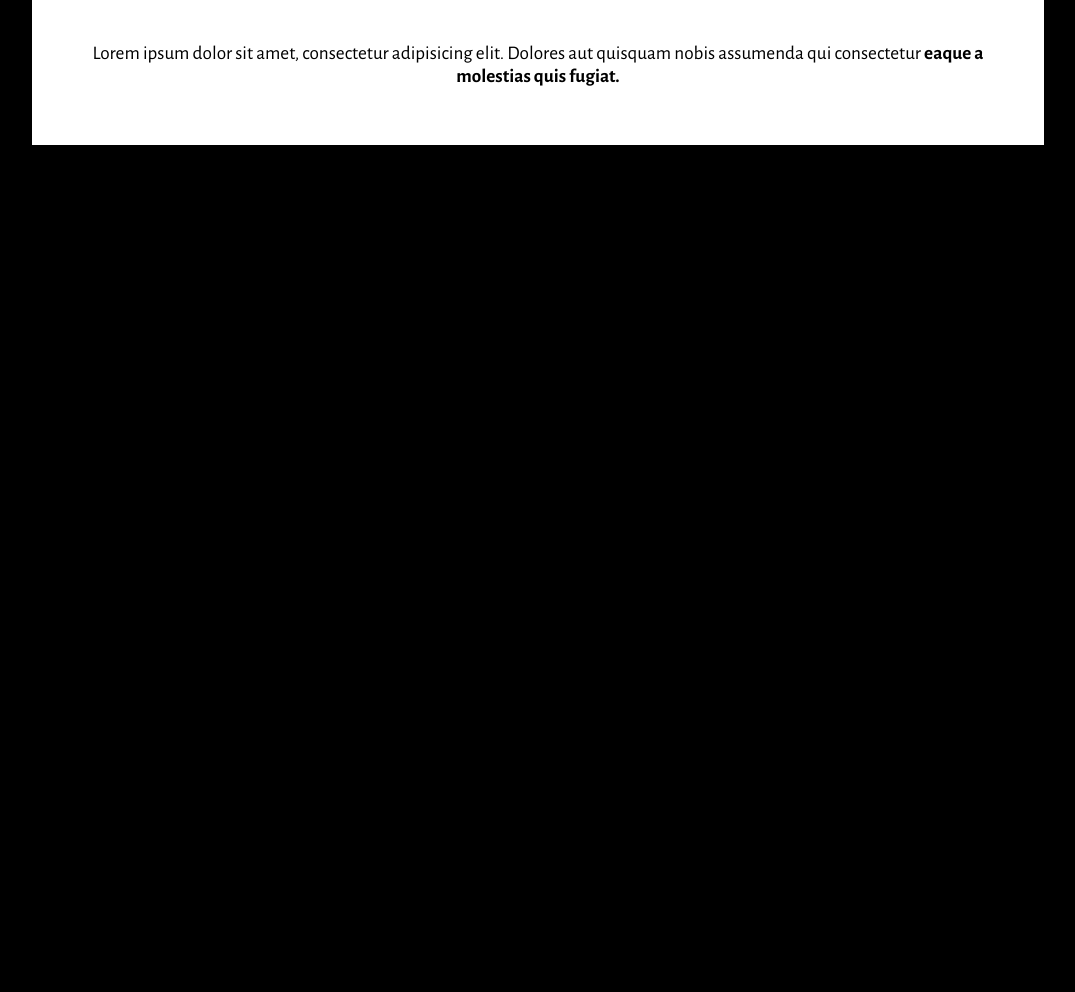
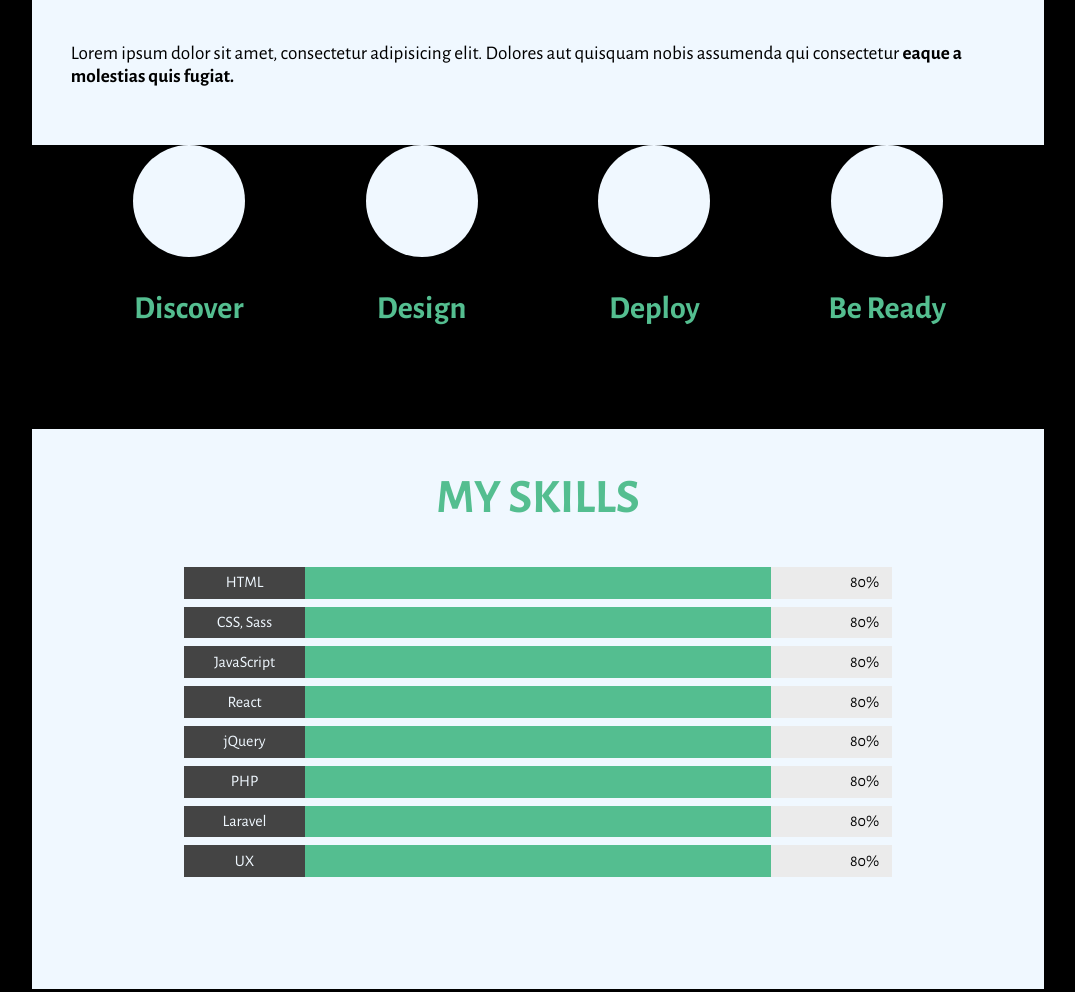
Before and after one commit to meleshkevich/aneta-portfolio, a plain HTML site: page index.html in a window 1280 px wide. Shown: the part 456-1448 px from the top of the page, without its empty margins (102-1177 px from the left). Before the commit the page ends 800 px from the top, so only its background shows below. Drawn offline with nearby package versions, Linux system fonts and the light colour scheme.

Commit message:
add skill section

```diff
--- a/index.html
+++ b/index.html
@@ -37,35 +37,82 @@
         </p>
       </div>
       <div class="flow flex-row">
-        <div class="dicover flex-column">
+        <div class="flow-item flex-column">
           <div class="circle"></div>
           <p class="flow-header">Discover</p>
           <p class="flow-text">
             Lorem ipsum dolor, sit amet consectetur adipisicing elit.
           </p>
         </div>
-        <div class="design flex-column">
+        <div class="flow-item flex-column">
           <div class="circle"></div>
-          <p class="flow-header">Discover</p>
+          <p class="flow-header">Design</p>
           <p class="flow-text">
             Lorem ipsum dolor, sit amet consectetur adipisicing elit.
           </p>
         </div>
-        <div class="deploy flex-column">
+        <div class="flow-item flex-column">
           <div class="circle"></div>
-          <p class="flow-header">Discover</p>
+          <p class="flow-header">Deploy</p>
           <p class="flow-text">
             Lorem ipsum dolor, sit amet consectetur adipisicing elit.
           </p>
         </div>
-        <div class="ready flex-column">
+        <div class="flow-item flex-column">
           <div class="circle"></div>
-          <p class="flow-header">Discover</p>
+          <p class="flow-header">Be Ready</p>
           <p class="flow-text">
             Lorem ipsum dolor, sit amet consectetur adipisicing elit.
           </p>
         </div>
       </div>
+      <div class="skills flex-column">
+        <div class="skills-header">
+          <h2>My skills</h2>
+        </div>
+        <div class="skills-items flex-column">
+          <div class="skills-item flex-row">
+            <div class="skills-item-name">HTML</div>
+            <div class="skills-item-fill"></div>
+            <div class="skills-item-perc">80%</div>
+          </div>
+          <div class="skills-item flex-row">
+            <div class="skills-item-name">CSS, Sass</div>
+            <div class="skills-item-fill"></div>
+            <div class="skills-item-perc">80%</div>
+          </div>
+          <div class="skills-item flex-row">
+            <div class="skills-item-name">JavaScript</div>
+            <div class="skills-item-fill"></div>
+            <div class="skills-item-perc">80%</div>
+          </div>
+          <div class="skills-item flex-row">
+            <div class="skills-item-name">React</div>
+            <div class="skills-item-fill"></div>
+            <div class="skills-item-perc">80%</div>
+          </div>
+          <div class="skills-item flex-row">
+            <div class="skills-item-name">jQuery</div>
+            <div class="skills-item-fill"></div>
+            <div class="skills-item-perc">80%</div>
+          </div>
+          <div class="skills-item flex-row">
+            <div class="skills-item-name">PHP</div>
+            <div class="skills-item-fill"></div>
+            <div class="skills-item-perc">80%</div>
+          </div>
+          <div class="skills-item flex-row">
+            <div class="skills-item-name">Laravel</div>
+            <div class="skills-item-fill"></div>
+            <div class="skills-item-perc">80%</div>
+          </div>
+          <div class="skills-item flex-row">
+            <div class="skills-item-name">UX</div>
+            <div class="skills-item-fill"></div>
+            <div class="skills-item-perc">80%</div>
+          </div>
+        </div>
+      </div>
     </main>
   </body>
 </html>
--- a/styles.css
+++ b/styles.css
@@ -1,5 +1,13 @@
 * {
   box-sizing: border-box;
+}
+
+:root {
+  --text-grey: #444444;
+  --main-green: #54be90;
+  --main-white: #f0f8ff;
+  --lighgrey: #ebebeb;
+  --darkgrey: #232323;
 }
 body {
   display: flex;
@@ -20,7 +28,7 @@ body {
 }
 
 .header-container {
-  background: whitesmoke;
+  background: var(--main-white);
   width: 80%;
   height: 7rem;
 }
@@ -38,12 +46,12 @@ body {
   align-items: center;
 }
 .header-tab {
-  color: white;
+  color: var(--main-white);
   background: black;
 }
 
 .header-tab--logo {
-  background: white;
+  background: var(--main-white);
 }
 .header-tab p,
 .header-tab--logo {
@@ -55,8 +63,8 @@ body {
 }
 
 .header-tab:hover {
-  background: #54be90;
-  color: #444444;
+  background: var(--main-green);
+  color: var(--text-grey);
   cursor: pointer;
 }
 main {
@@ -65,9 +73,8 @@ main {
 .hero-name {
   background: url(img/headerback.jpg);
   background-repeat: no-repeat;
-
   background-size: 100% 100%;
-  color: aliceblue;
+  color: var(--main-white);
   align-items: center;
   justify-content: space-around;
   height: 20rem;
@@ -78,17 +85,85 @@ main {
   line-height: 0%;
 }
 .hero-text span {
-  color: #54be90;
+  color: var(--main-green);
   font-weight: bold;
-  text-decoration: underline white;
+  text-decoration: underline var(--main-white);
 }
 
 .work {
   width: 100%;
-  background: white;
+  background: var(--main-white);
 }
 .work p {
-  text-align: center;
+  align-self: center;
   font-size: 1.2em;
   padding: 2em;
 }
+
+.flow {
+  color: var (--main-white);
+  justify-content: space-around;
+  align-items: center;
+  padding-left: 3em;
+  padding-right: 3rem;
+  gap: 1rem;
+  background: black;
+  width: 100%;
+  height: 15rem;
+  flex: 1;
+  text-align: center;
+}
+
+.flow-header {
+  color: var(--main-green);
+  font-weight: bold;
+  font-size: 2rem;
+}
+
+.circle {
+  width: 7rem;
+  height: 7rem;
+  overflow: visible;
+  align-self: center;
+  background: var(--main-white);
+  border-radius: 50%;
+}
+.skills {
+  width: 100%;
+  height: 35rem;
+  background: var(--main-white);
+  align-items: center;
+}
+.skills-header {
+  color: var(--main-green);
+  text-transform: uppercase;
+  font-weight: bold;
+  font-size: 2em;
+}
+.skills-items {
+  width: 70%;
+  height: 2rem;
+  gap: 0.5em;
+}
+.skills-item-name {
+  width: 20%;
+  justify-content: center;
+  align-items: center;
+  background: var(--text-grey);
+  color: var(--main-white);
+  text-align: center;
+  padding: 0.4rem 0.8rem;
+}
+.skills-item-fill {
+  width: 80%;
+  background: var(--main-green);
+}
+.skills-item-perc {
+  width: 20%;
+  justify-content: center;
+  align-items: center;
+  background: var(--lighgrey);
+  color: black;
+  text-align: right;
+  padding: 0.4rem 0.8rem;
+}
```
